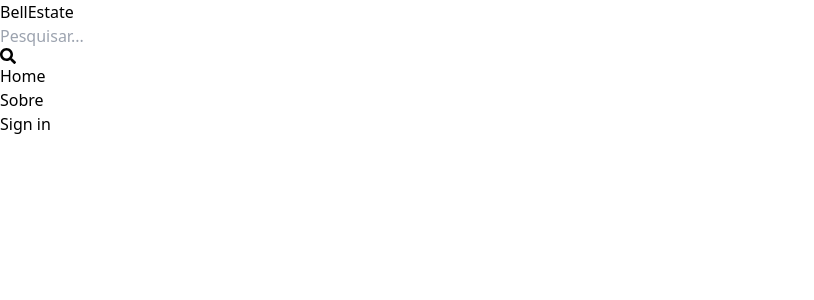
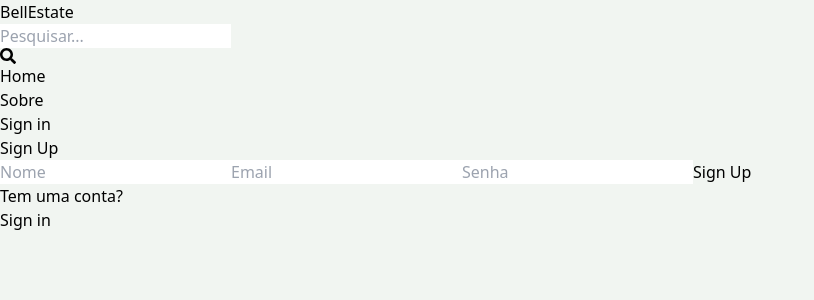
Before and after one commit to Belchior-Sapalo/MERN-MARKET-PLACE, a React (Vite) app in the folder cliente/: page /sign_up in a window 1280 px wide. Shown: the top 300 px of the page, without its empty margins (0-814 px from the left). Built offline with nearby package versions, Linux system fonts and the light colour scheme.

Commit message:
pagina se sign up criada

```diff
--- a/cliente/src/App.jsx
+++ b/cliente/src/App.jsx
@@ -3,8 +3,8 @@
 import About from './pages/About'
 import Profile from './pages/Profile'
 import Signin from './pages/Signin'
-import SignOut from './pages/SignOut'
 import Header from './components/Header'
+import Signup from './pages/Signup'
 
 export default function App() {
   return (
@@ -13,7 +13,7 @@
     <Routes>
       <Route path='/' element={<Home/>}/>
       <Route path='/sign_in' element={<Signin/>}/>
-      <Route path='/sign_out' element={<SignOut/>}/>
+      <Route path='/sign_up' element={<Signup/>}/>
       <Route path='/profile' element={<Profile/>}/>
       <Route path='/about' element={<About/>}/>
     </Routes>
--- a/cliente/src/index.css
+++ b/cliente/src/index.css
@@ -1,3 +1,7 @@
 @tailwind base;
 @tailwind components;
 @tailwind utilities;
+
+body{
+    background-color: rgb(241, 245, 241);
+}
--- a/cliente/src/pages/SignOut.jsx
+++ /dev/null
@@ -1,7 +0,0 @@
-import React from 'react'
-
-export default function SignOut() {
-  return (
-    <div>SignOut</div>
-  )
-}
--- /dev/null
+++ b/cliente/src/pages/Signup.jsx
@@ -0,0 +1,40 @@
+import React from 'react'
+import {Link} from 'react-router-dom'
+
+export default function Signup() {
+  return (
+    <div className='p-3 max-w-lg mx-auto'>
+      <h1 className='text-3xl text-center font-semibold my-7'>Sign Up</h1>
+      <form className='flex flex-col gap-4 '>
+        <input
+          type='text'
+          placeholder='Nome'
+          className='border p-3 rounded-lg'
+          id='nome'
+        />
+        <input
+          type='email'
+          placeholder='Email'
+          className='border p-3 rounded-lg'
+          id='email'
+        />
+        <input
+          type='password'
+          placeholder='Senha'
+          className='border p-3 rounded-lg'
+          id='senha'
+        />
+        <button
+          className='bg-slate-700 text-white p-3 rounded-lg uppercase hover:opacity-95 disabled:opacity-80'>
+            Sign Up
+        </button>
+      </form>
+      <div className='flex gap-2 mt-5'>
+        <p className='font-semibold'>Tem uma conta?</p>
+        <Link to='/sign_in'>
+          <span className='text-blue-700 font-semibold'>Sign in</span>
+        </Link>
+      </div>
+    </div>
+  )
+}
```
